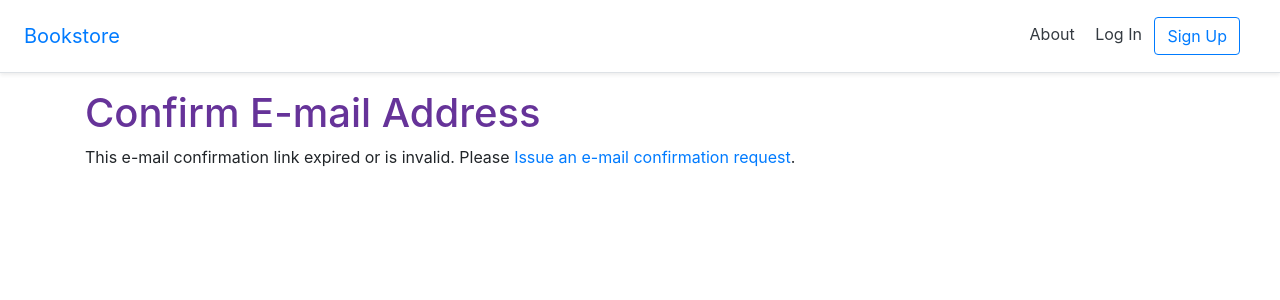
After one commit to themilar/django-docker-bookstore, a Django app: template templates/account/email_confirm.html in a window 1280 px wide. The commit adds this page. Shown: the top 300 px of the page. Run offline with Django 3.2, Linux system fonts and the light colour scheme; the template is opened without the code that fills it, so the values that code supplies are empty; some libraries are stand-ins or nearby versions.

Commit message:
custom email messages and templates

```diff
--- a/docker-compose.yml
+++ b/docker-compose.yml
@@ -4,6 +4,9 @@ services:
   web:
     build: .
     command: python /Web/manage.py runserver 0.0.0.0:8000
+    environment:
+      - SECRET_KEY=qr(24s_-b+q@#9&dxo=j0j&*#cfs5_nmn&)7k)tg8ka6b!9uu^
+      - DEBUG=1
     volumes:
       - .:/Web
     ports:
--- a/static/css/base.css
+++ b/static/css/base.css
@@ -5,6 +5,8 @@ h1{
     height: 300px;
     width: 200px;
 }
-nav > a{
-    text-shadow: 2px 2px 5px brown;
+nav > a:hover{
+    text-shadow: 2px 2px 5px blue;
+    text-decoration:none;
+    border-bottom:1px red solid;
 }
--- /dev/null
+++ b/templates/account/email/email_confirmation_subject.txt
@@ -0,0 +1,4 @@
+{% load i18n %}
+{%autoescape off%}
+{% blocktrans %}Confirm Your Sign Up{% endblocktrans %}
+{% endautoescape %}
--- /dev/null
+++ b/templates/account/email_confirm.html
@@ -0,0 +1,23 @@
+{% extends '_base.html' %}
+
+{% load i18n %}
+{% load account %}
+{% block head_title %}
+    {% trans "Confirm E-mail Address" %}
+{% endblock %}
+
+{% block content %}
+<h1> {% trans "Confirm E-mail Address" %} </h1>
+{% if confirmation %}
+{% user_display confirmation.email_address.user as user_display %}
+
+<form action="{% url 'account_confirm_email' confirmation.key %}" method="post">
+    {% csrf_token %}
+    <button class="btn btn-primary" type="submit">{% trans 'Confirm' %}</button>
+</form>
+{% else %}
+{% url 'account_email' as email_url %}
+<p>{%blocktrans%} This e-mail confirmation link expired or is invalid. Please <a href="{{ email_url }}">Issue an e-mail confirmation request</a>.
+{%endblocktrans%} </p>
+{% endif %}
+{% endblock content %}
--- a/templates/account/login.html
+++ b/templates/account/login.html
@@ -11,4 +11,5 @@ Log In
     {{form|crispy}}
     <input class="btn btn-success" type="submit" value="Login">
 </form>
+<p><a href="{% url 'account_reset_password' %}">forgot password?</a></p>
 {% endblock content %}
--- a/templates/home.html
+++ b/templates/home.html
@@ -6,6 +6,7 @@
 <img src="{% static 'images/cover1.jpg' %}" alt="image1" class="cover" width="10px" height="120">
 {% if user.is_authenticated %}
 <p>Hi {{user.email}} <a href="{% url 'account_logout' %}">Log Out</a></p>
+<p><a href="{% url 'account_change_password' %}">change password.</a></p>
 {% else %}
 <p>
     you're not logged in
```
Also changed, not shown: bookstore_project/settings.py (+8 -5 lines), templates/account/email/email_confirmation_message.html (deleted, +0 -14 lines), templates/account/email/email_confirmation_message.txt (added, +7 -0 lines), users/forms.py (+19 -0 lines), templates/password_change.html (added), templates/password_reset.html (added), templates/password_reset_done.html (added).
